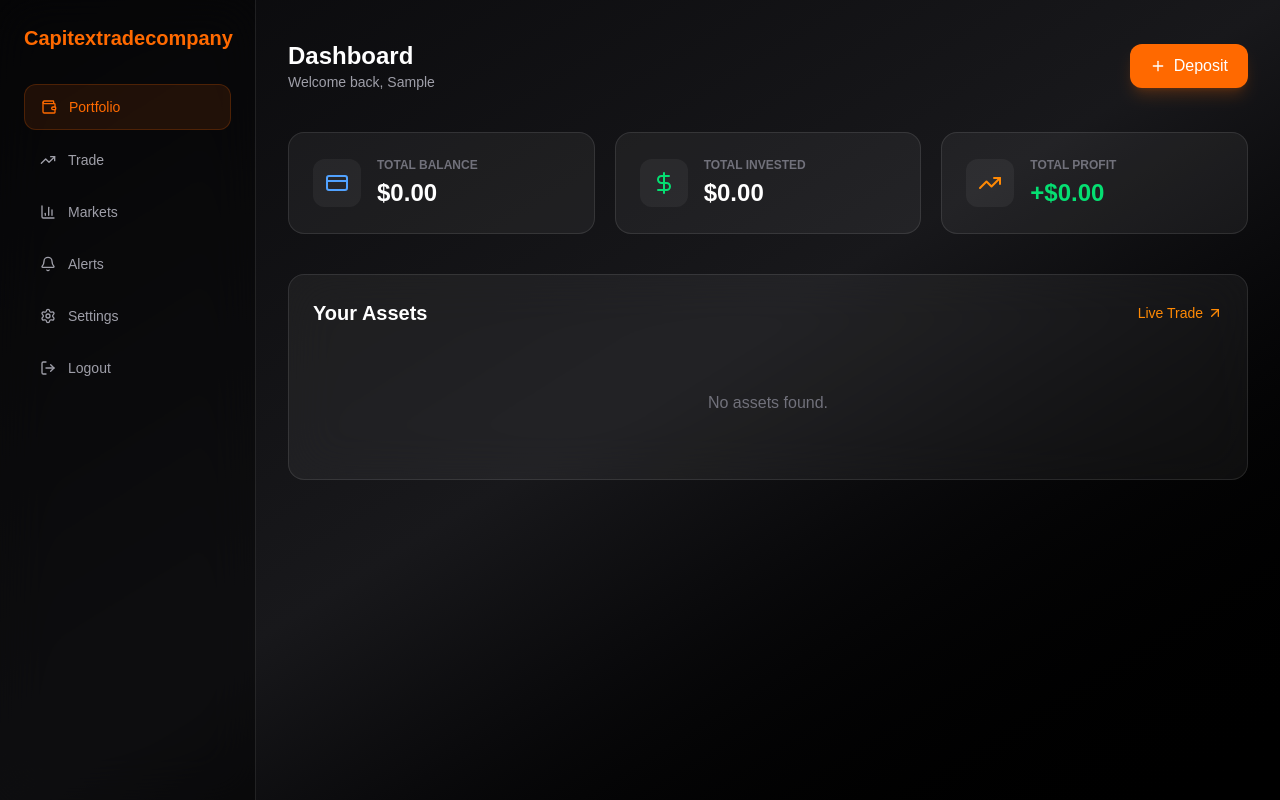
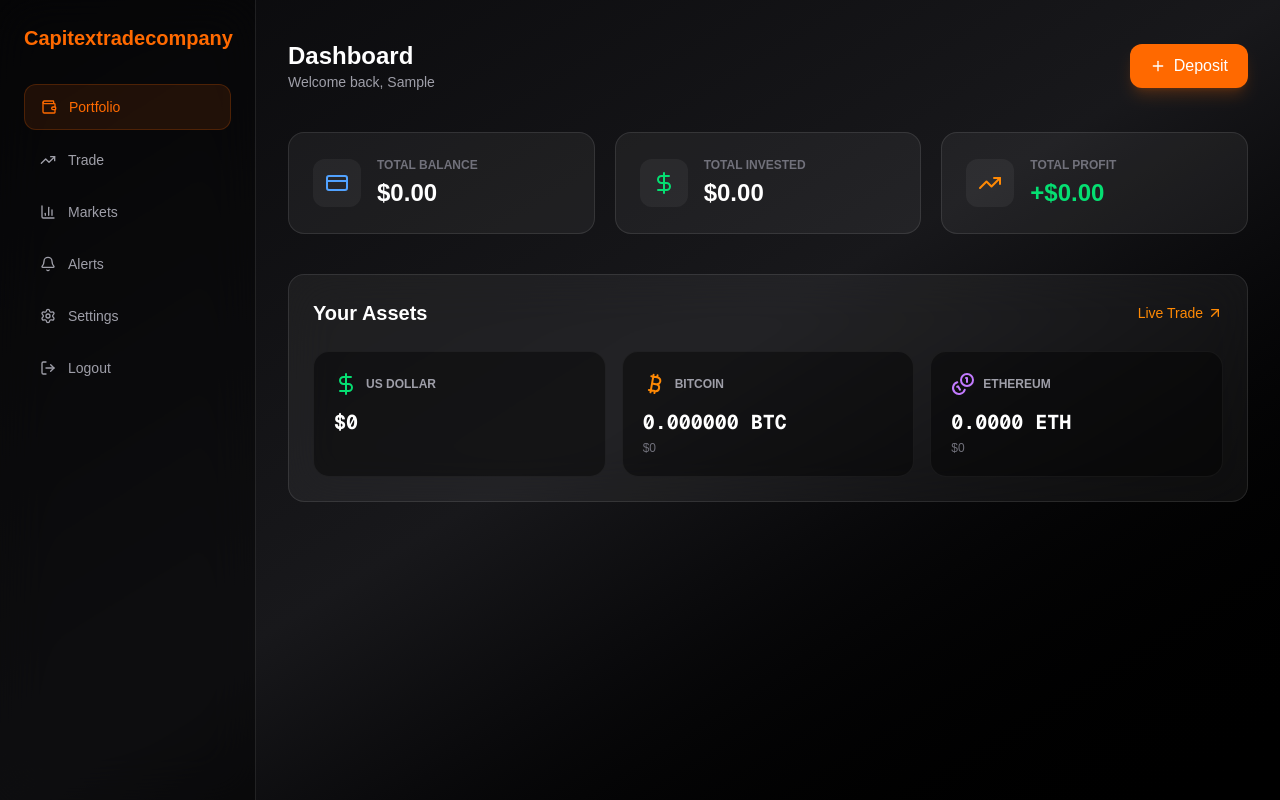
Before and after one commit to okotochris/broker, a Next.js app in the folder frontend/: page /dashboard in a window 1280 px wide. Built offline with nearby package versions, Linux system fonts and the light colour scheme; no server answers; sample sign-in values are in the browser's storage.

Commit message:
production error resolved

```diff
--- a/frontend/app/dashboard/page.tsx
+++ b/frontend/app/dashboard/page.tsx
@@ -17,7 +17,6 @@ import {
   CreditCard,
   LogOut
 } from 'lucide-react';
-import Link from 'next/link';
 import { useRouter } from 'next/navigation';
 
 import MarketsSection from '../component/market';
@@ -44,6 +43,7 @@ export default function Dashboard() {
   const [activeTab, setActiveTab] = useState('portfolio');
   const [sidebarOpen, setSidebarOpen] = useState(false);
   const [prices, setPrices] = useState<{ btc: number; eth: number }>({ btc: 0, eth: 0 });
+  const [loading, setLoading] = useState(true); // Added loading state
   const router = useRouter();
 
   useEffect(() => {
@@ -56,7 +56,6 @@ export default function Dashboard() {
 
       const userData = JSON.parse(storedUser);
 
-      // Fetch User Data
       try {
         const res = await fetch(`${process.env.NEXT_PUBLIC_URL}/api/user/${userData._id}`);
         if (res.ok) {
@@ -67,9 +66,10 @@ export default function Dashboard() {
         }
       } catch (err) {
         setUser(userData);
+      } finally {
+        setLoading(false); // Stop loading regardless of result
       }
 
-      // Fetch Live Prices
       try {
         const res = await fetch('https://api.coingecko.com/api/v3/simple/price?ids=bitcoin,ethereum&vs_currencies=usd');
         if (res.ok) {
@@ -82,21 +82,19 @@ export default function Dashboard() {
     }
 
     fetchData();
-  }, []);
+  }, [router]);
 
-  // --- CALCULATION LOGIC ---
+  // --- CALCULATION LOGIC (With Safety Fallbacks) ---
   const inv = user?.investment;
+  const btcP = prices?.btc ?? 0;
+  const ethP = prices?.eth ?? 0;
 
-  // 1. Total Invested = (BTC * Price) + (ETH * Price) + USDT Cash
   const totalInvested =
-    (inv?.usdValue || 0) +
-    (inv?.btcValue || 0) * prices.btc +
-    (inv?.ethValue || 0) * prices.eth;
+    (inv?.usdValue ?? 0) +
+    (inv?.btcValue ?? 0) * btcP +
+    (inv?.ethValue ?? 0) * ethP;
 
-  // 2. Total Profit comes directly from DB
-  const totalProfit = inv?.totalProfit || 0;
-
-  // 3. Total Balance = What you invested + What you earned
+  const totalProfit = inv?.totalProfit ?? 0;
   const totalBalance = totalInvested + totalProfit;
 
   const menu = [
@@ -108,9 +106,12 @@ export default function Dashboard() {
     { id: 'logout', label: 'Logout', icon: LogOut },
   ];
 
+  if (loading) {
+    return <div className="min-h-screen bg-zinc-950 flex items-center justify-center text-orange-500 font-bold">Loading...</div>;
+  }
+
   return (
     <div className="min-h-screen text-white bg-gradient-to-br from-zinc-950 via-zinc-900 to-black">
-      {/* Mobile Nav */}
       <div className="md:hidden fixed top-0 w-full z-50 bg-black/40 backdrop-blur-xl border-b border-white/10 px-4 py-4 flex justify-between items-center">
         <h1 className="text-lg font-semibold text-orange-500">Capitextradecompany</h1>
         <button onClick={() => setSidebarOpen(!sidebarOpen)}>
@@ -119,7 +120,6 @@ export default function Dashboard() {
       </div>
 
       <div className="md:grid md:grid-cols-[256px_1fr] min-h-screen">
-        {/* Sidebar */}
         <aside className={`fixed md:relative z-50 w-64 h-full bg-black/40 backdrop-blur-xl border-r border-white/10 transition ${sidebarOpen ? 'translate-x-0' : '-translate-x-full md:translate-x-0'}`}>
           <div className="p-6 flex flex-col h-full">
             <h1 className="text-xl font-semibold mb-8 text-orange-500">Capitextradecompany</h1>
@@ -146,19 +146,17 @@ export default function Dashboard() {
           </div>
         </aside>
 
-        {/* Main Content */}
         <main className="w-full max-w-7xl px-4 md:px-8 pt-24 md:pt-10 pb-10 mx-auto">
           <div className="flex justify-between items-center mb-10">
             <div>
               <h1 className="text-2xl font-semibold">Dashboard</h1>
-              <p className="text-sm text-zinc-400">Welcome back, {user?.name?.split(' ')[0]}</p>
+              <p className="text-sm text-zinc-400">Welcome back, {user?.name?.split(' ')[0] ?? 'User'}</p>
             </div>
             <button onClick={() => router.push('/dashboard/deposite')} className="flex items-center gap-2 px-5 py-2.5 rounded-xl bg-orange-500 shadow-lg shadow-orange-500/20 hover:scale-105 transition">
               <Plus className="w-4 h-4" /> Deposit
             </button>
           </div>
 
-          {/* Corrected Summary Cards */}
           <div className="grid md:grid-cols-3 gap-5 mb-10">
             <Card label="Total Balance" value={totalBalance} icon={<CreditCard className="w-6 h-6 text-blue-400" />} />
             <Card label="Total Invested" value={totalInvested} icon={<DollarSign className="w-6 h-6 text-green-400" />} />
@@ -170,22 +168,30 @@ export default function Dashboard() {
               <>
                 <div className="flex justify-between mb-6">
                   <h2 className="text-xl font-semibold">Your Assets</h2>
-                  <button
-                    onClick={()=>setActiveTab('trade')}
-                     className="text-sm text-orange-400 flex items-center gap-1">
+                  <button onClick={() => setActiveTab('trade')} className="text-sm text-orange-400 flex items-center gap-1">
                     Live Trade <ArrowUpRight className="w-4 h-4" />
                   </button>
                 </div>
 
-                {inv ? (
-                  <div className="grid grid-cols-1 sm:grid-cols-3 gap-4">
-                    <AssetCard label="US Dollar" value={`$${inv?.usdValue.toLocaleString() ?? 0}`} icon={<DollarSign className="text-green-400" />} />
-                    <AssetCard label="Bitcoin" value={`${inv?.btcValue.toFixed(6) ?? 0} BTC`} subValue={`$${(inv?.btcValue * prices?.btc).toLocaleString()}`} icon={<Bitcoin className="text-orange-400" />} />
-                    <AssetCard label="Ethereum" value={`${inv?.ethValue.toFixed(4) ?? 0} ETH`} subValue={`$${(inv?.ethValue * prices?.eth).toLocaleString()}`} icon={<Coins className="text-purple-400" />} />
-                  </div>
-                ) : (
-                  <div className="text-center py-10 text-zinc-500">No assets found.</div>
-                )}
+                <div className="grid grid-cols-1 sm:grid-cols-3 gap-4">
+                  <AssetCard
+                    label="US Dollar"
+                    value={`$${(inv?.usdValue ?? 0).toLocaleString()}`}
+                    icon={<DollarSign className="text-green-400" />}
+                  />
+                  <AssetCard
+                    label="Bitcoin"
+                    value={`${(inv?.btcValue ?? 0).toFixed(6)} BTC`}
+                    subValue={`$${((inv?.btcValue ?? 0) * btcP).toLocaleString()}`}
+                    icon={<Bitcoin className="text-orange-400" />}
+                  />
+                  <AssetCard
+                    label="Ethereum"
+                    value={`${(inv?.ethValue ?? 0).toFixed(4)} ETH`}
+                    subValue={`$${((inv?.ethValue ?? 0) * ethP).toLocaleString()}`}
+                    icon={<Coins className="text-purple-400" />}
+                  />
+                </div>
               </>
             )}
 
@@ -200,14 +206,16 @@ export default function Dashboard() {
   );
 }
 
+// Fixed formatting to prevent errors on null values
 function Card({ label, value, isProfit, icon }: { label: string; value: number; isProfit?: boolean; icon: React.ReactNode }) {
+  const safeValue = value ?? 0;
   return (
     <div className="bg-white/5 border border-white/10 rounded-2xl p-6 flex items-center gap-4">
       <div className="p-3 rounded-xl bg-white/5">{icon}</div>
       <div>
         <p className="text-xs uppercase text-zinc-500 font-bold">{label}</p>
-        <p className={`text-2xl font-bold mt-1 ${isProfit ? (value >= 0 ? 'text-green-400' : 'text-red-400') : 'text-white'}`}>
-          {isProfit && value >= 0 ? '+' : ''}${value.toLocaleString(undefined, { minimumFractionDigits: 2 })}
+        <p className={`text-2xl font-bold mt-1 ${isProfit ? (safeValue >= 0 ? 'text-green-400' : 'text-red-400') : 'text-white'}`}>
+          {isProfit && safeValue >= 0 ? '+' : ''}${safeValue.toLocaleString(undefined, { minimumFractionDigits: 2 })}
         </p>
       </div>
     </div>
```
